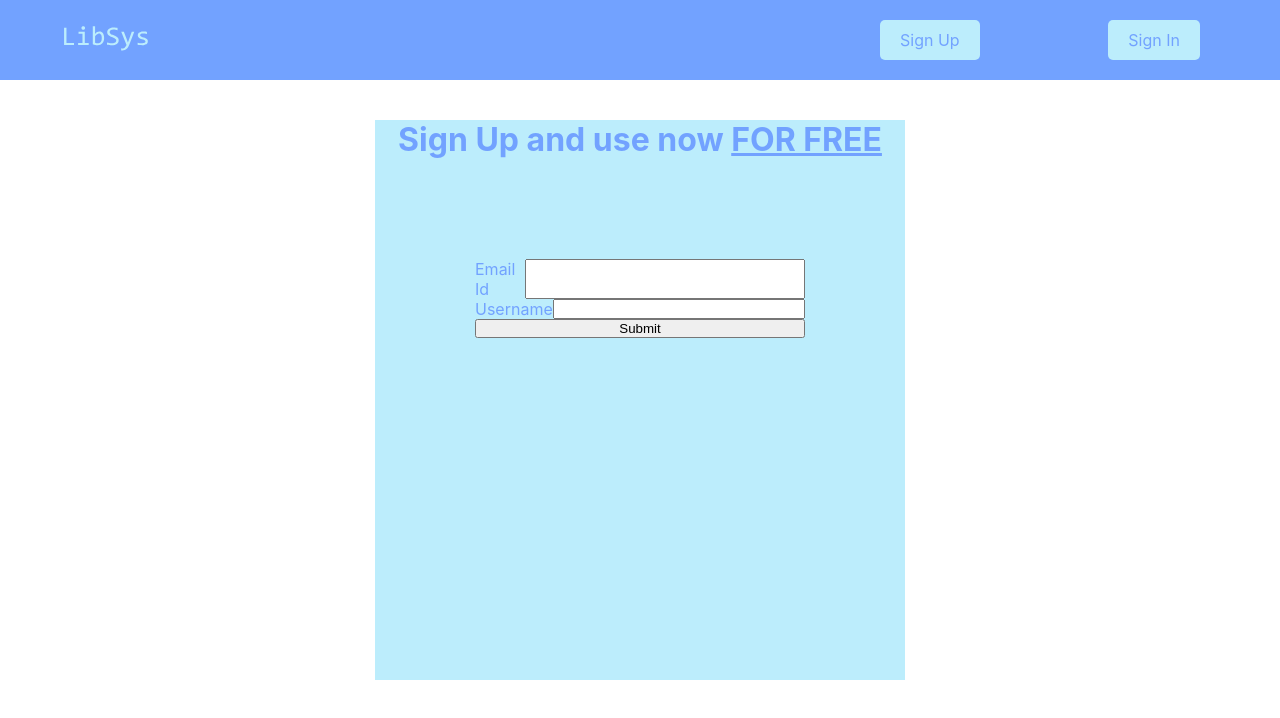
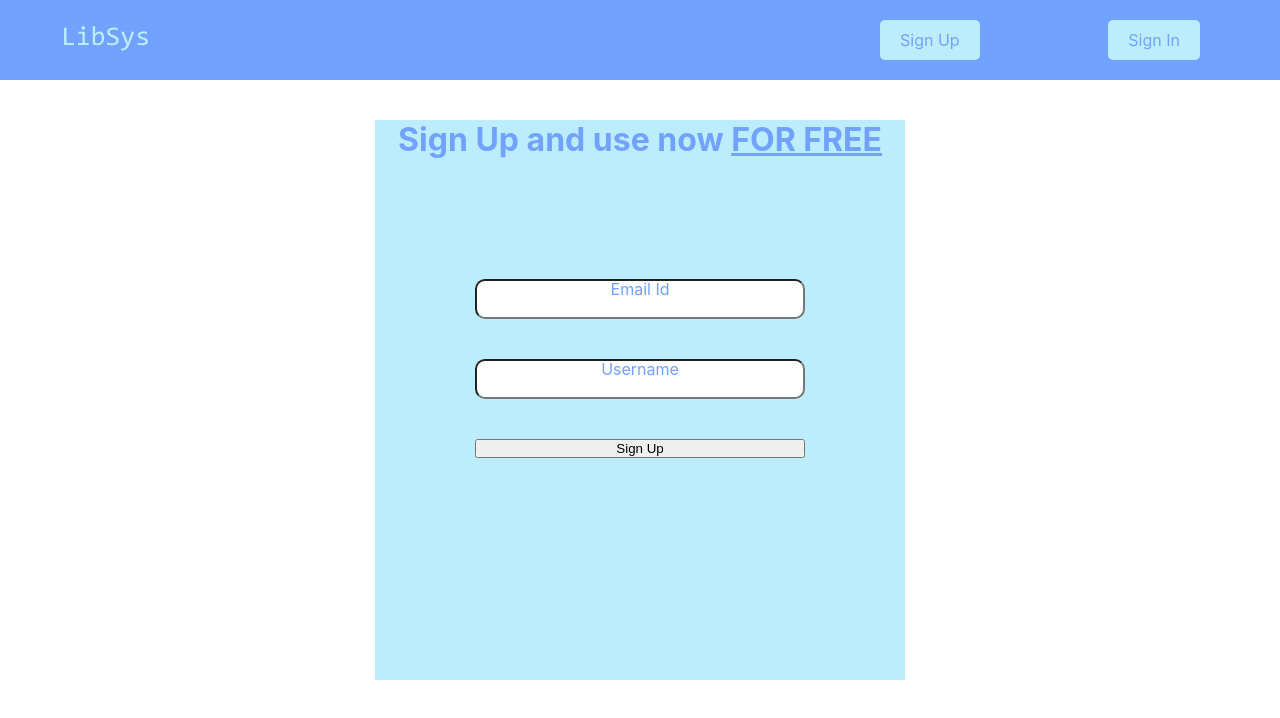
Before and after one commit to RISHABRAVI23/LIBRARY-MANAGEMENT-SYSTEM, a React (Create React App) app in the folder library-management-system/: page /sign-up in a window 1280 px wide. Shown: the top 718 px of the page. Built offline with nearby package versions, Linux system fonts and the light colour scheme.

Commit message:
some more sign-up form changes

```diff
--- a/library-management-system/src/Components/Sign-Up/SignUp.css
+++ b/library-management-system/src/Components/Sign-Up/SignUp.css
@@ -17,7 +17,17 @@
 .input-container {
 	display: flex;
 	justify-content: center;
+	margin: 20px 0px;
 }
-input {
+button[type="submit"] {
+	margin-top: 20px;
+}
+.input {
 	width: 100%;
+	height: 40px;
+	border-radius: 10px;
+	outline: none;
 }
+.animated-label {
+	position: absolute;
+}
--- a/library-management-system/src/Components/Sign-Up/SignUp.js
+++ b/library-management-system/src/Components/Sign-Up/SignUp.js
@@ -18,16 +18,16 @@ export default function SignUp() {
 					<label htmlFor="email" className="animated-label">
 						Email Id
 					</label>
-					<input type="email" id="email" />
+					<input className="input" type="email" id="email" />
 				</div>
 				<div className="input-container">
 					<label htmlFor="username" className="animated-label">
 						Username
 					</label>
-					<input type="text" id="username" />
+					<input className="input" type="text" id="username" />
 				</div>
 				<button type="submit" onClick={submitForm}>
-					Submit
+					Sign Up
 				</button>
 			</form>
 		</div>
```
